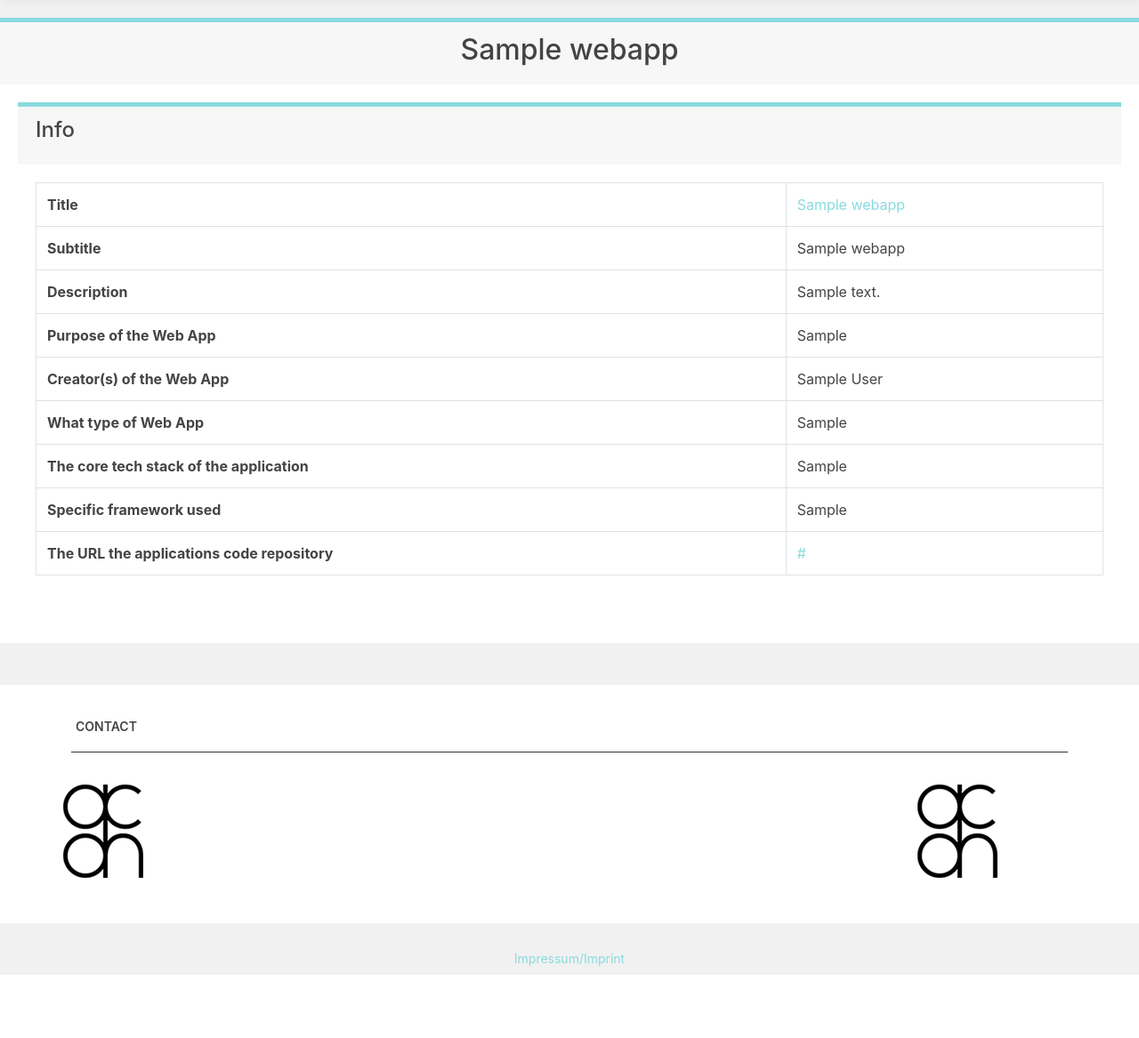
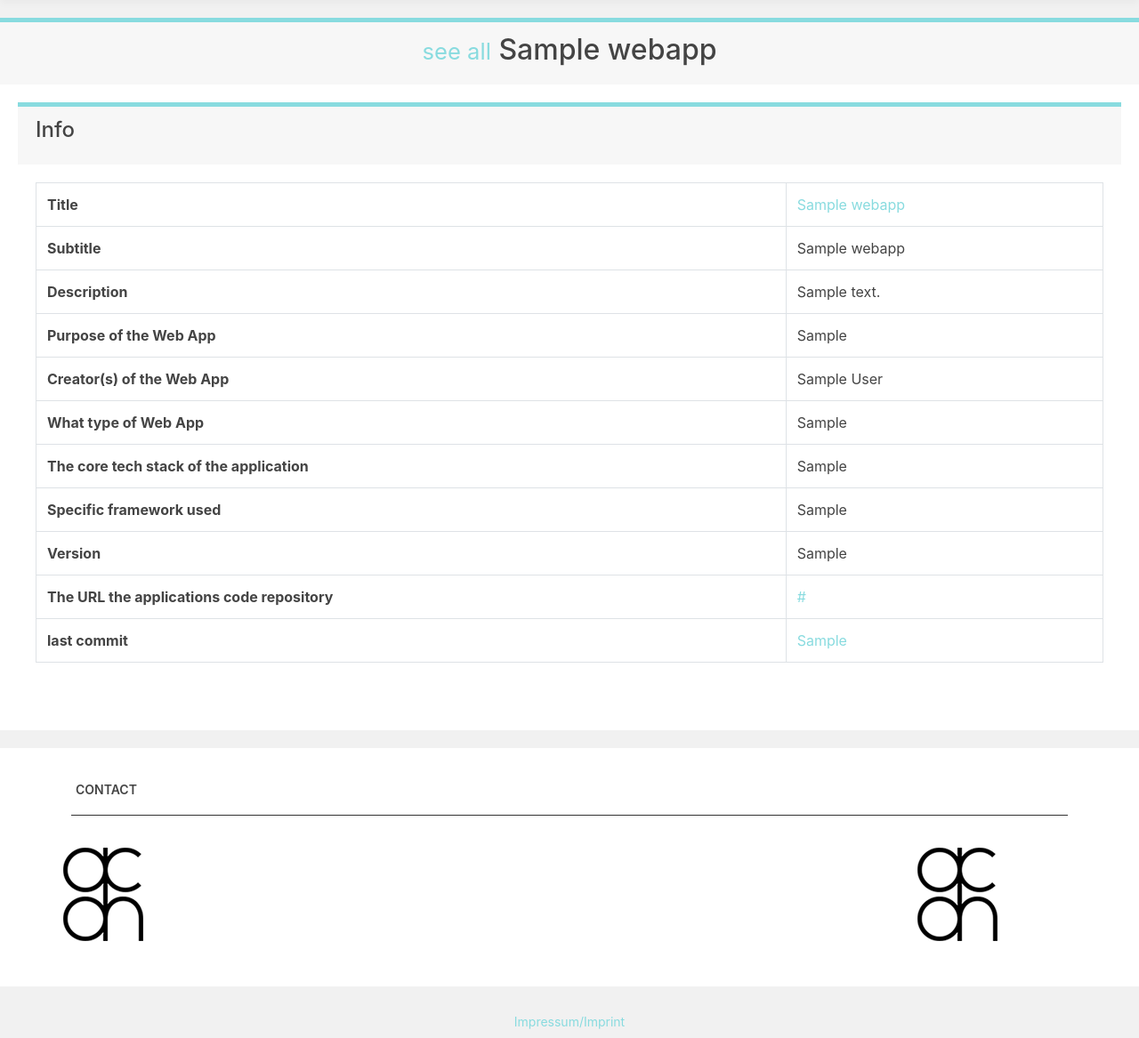
Before and after one commit to acdh-oeaw/dar, a Django app: page /webapps/apps/detail/1 in a window 1280 px wide. Shown: the part 90-1257 px from the top of the page at 89% size. Before the commit the page ends 1186 px from the top, so only its background shows below. Run offline with Django 3.2, Linux system fonts and the light colour scheme; tables that the repository leaves empty hold one stand-in row (values such as "Sample post"); some libraries are stand-ins or nearby versions.

Commit message:
added last_commit and version field

```diff
--- a/appreg/models.py
+++ b/appreg/models.py
@@ -56,6 +56,14 @@ class WebApp(models.Model):
     framework = models.CharField(
         max_length=250, blank=True,
         verbose_name="Specific framework used"
+    )
+    version = models.CharField(
+        max_length=250, blank=True,
+        verbose_name="Version"
+    )
+    last_commit = models.CharField(
+        max_length=250, blank=True,
+        verbose_name="last commit"
     )
 
     def __str__(self):
--- a/appreg/templates/appreg/webapp_detail.html
+++ b/appreg/templates/appreg/webapp_detail.html
@@ -79,12 +79,32 @@
                 </tr>
                 <tr>
                     <th>
+                        {% get_verbose_name webapp "version" %}
+                    </th>
+                    <td>
+                        {{ object.version }}
+                    </td>
+                </tr>
+                <tr>
+                    <th>
                         {% get_verbose_name webapp "git_url" %}
                     </th>
                     <td>
                         <a href="{{ object.git_url }}">{{ object.git_url }}</a>
                     </td>
                 </tr>
+                {% if object.last_commit %}
+                    {% if object.last_commit != "no info provided" %}
+                        <tr>
+                            <th>
+                                {% get_verbose_name webapp "last_commit" %}
+                            </th>
+                            <td>
+                                <a href="{{ object.last_commit }}">{{ object.last_commit }}</a>
+                            </td>
+                        </tr>
+                    {% endif %}
+                {% endif %}
             </table>
         </div>
     </div>
--- a/browsing/templates/browsing/generic_detail.html
+++ b/browsing/templates/browsing/generic_detail.html
@@ -18,7 +18,7 @@
                 </div>
                 <div class="col-md-8">
                     <h2 style="text-align: center;">
-                        {{ object }}
+                        <a href="{{ object.get_listview_url }}"><small>see all</small></a> {{ object }}
                         {% if user.is_authenticated %}
                             <small>
                                 <a href="{{ object.get_edit_url }}">
```
Also changed, not shown: appreg/utils.py (+8 -0 lines).
